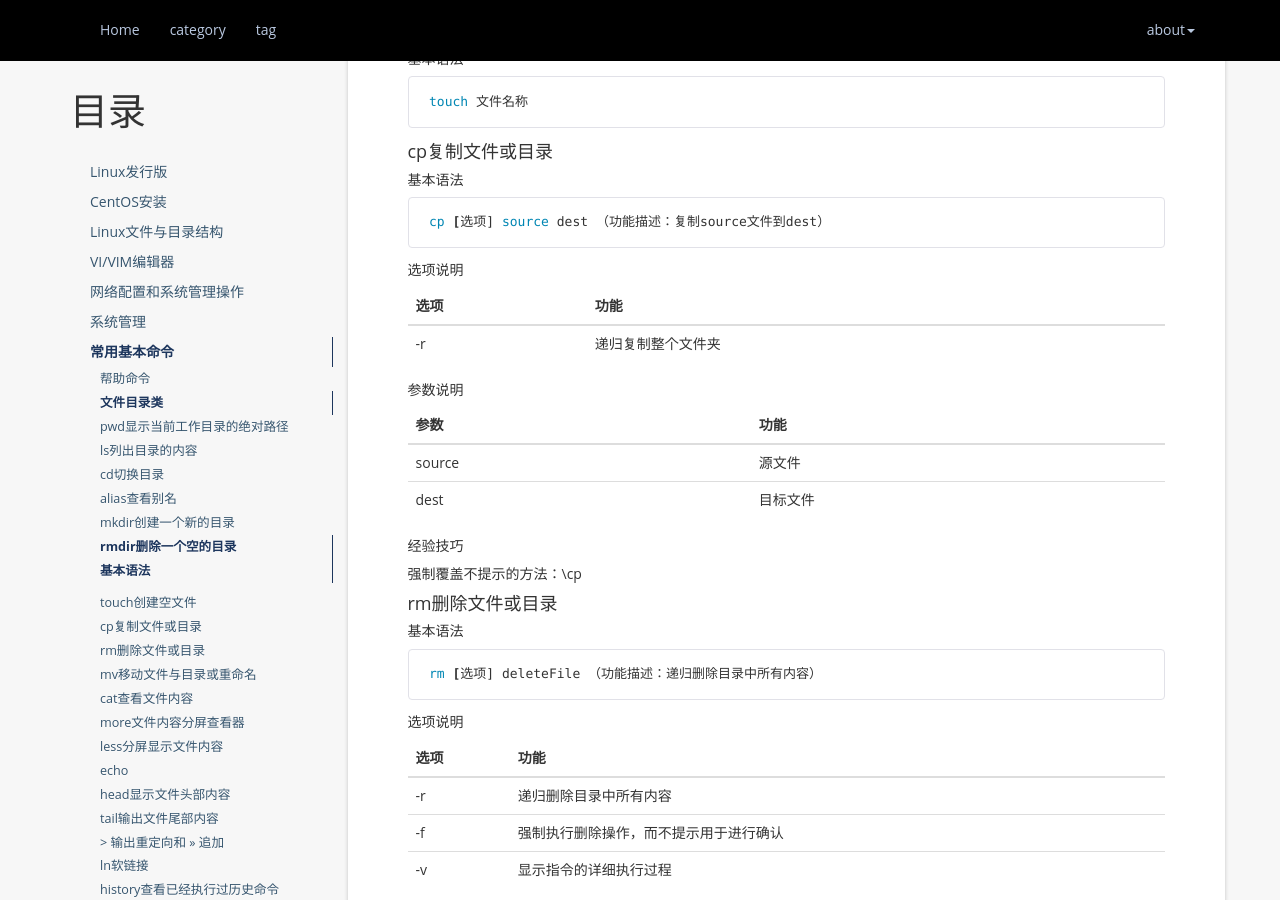
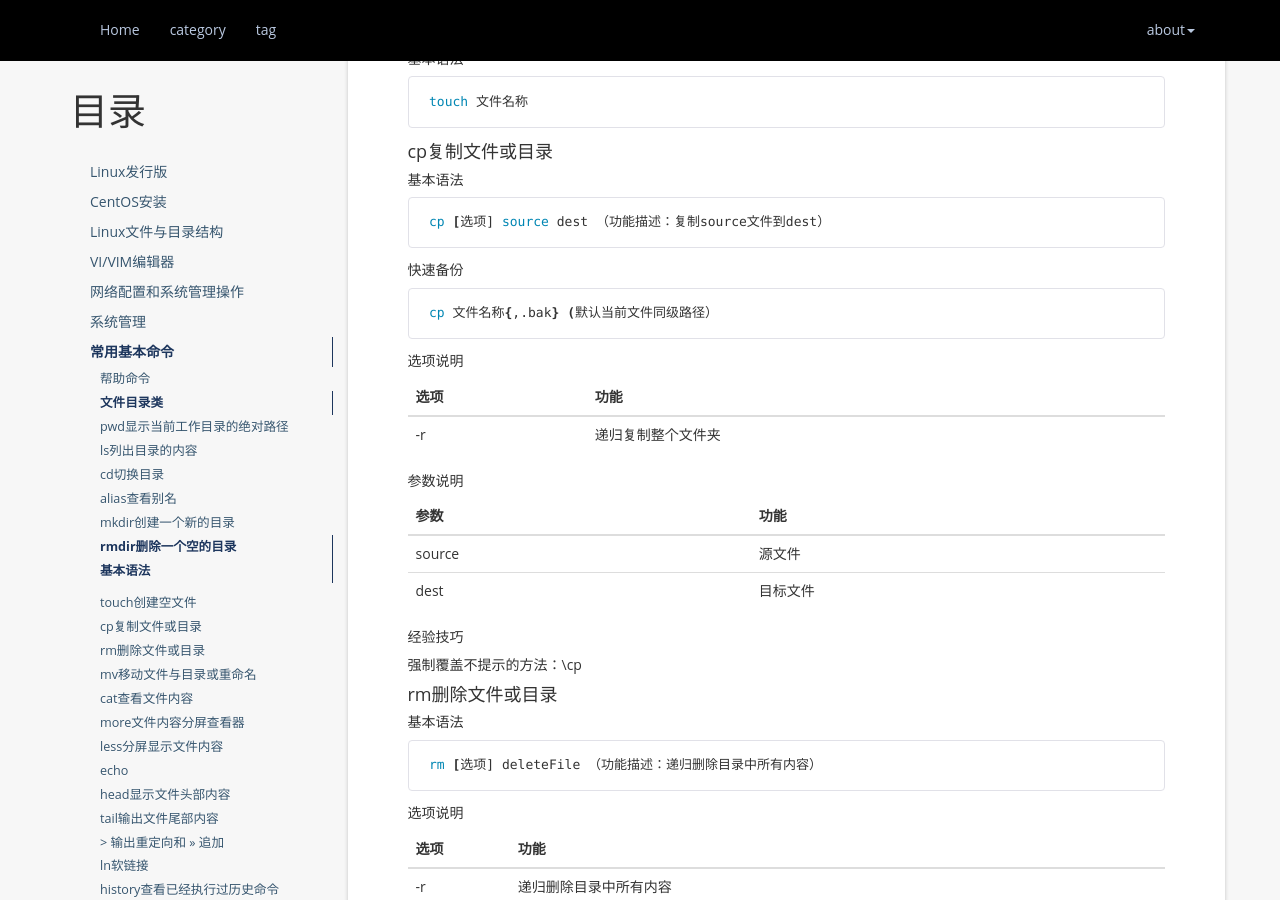
Before and after one commit to atgtahub/atgtahub.github.io, a Jekyll site: the page built from _posts/linux/learning/2023-05-03-linux-learning-01.md, in a window 1280 px wide and 900 px high, scrolled down 13407 px. Built offline with Jekyll 4.4.1, drawn with Linux system fonts in a browser that asks for light colours; a script that is not in the unit is left out; comment, search, counter and statistics services are not loaded.

Commit message:
feat: 2023-05-03-linux-learning-01.md
- cp source{,.bak}

````diff
--- a/_posts/linux/learning/2023-05-03-linux-learning-01.md
+++ b/_posts/linux/learning/2023-05-03-linux-learning-01.md
@@ -776,6 +776,12 @@ touch 文件名称
 cp [选项] source dest （功能描述：复制source文件到dest）
 ```
 
+##### 快速备份
+
+```sh
+cp 文件名称{,.bak} (默认当前文件同级路径）
+```
+
 ##### 选项说明
 
 | 选项 | 功能               |
````
